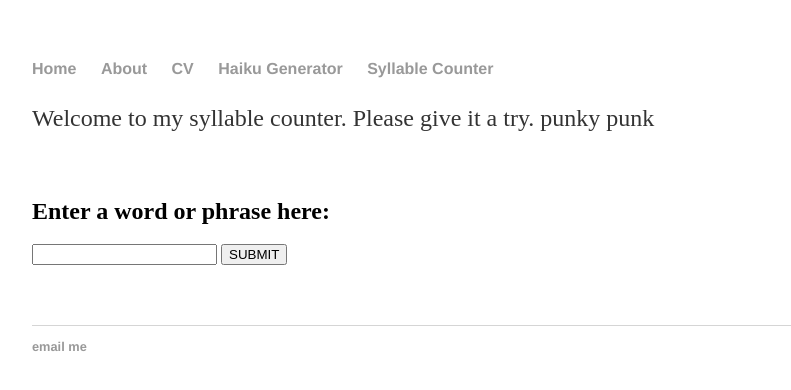
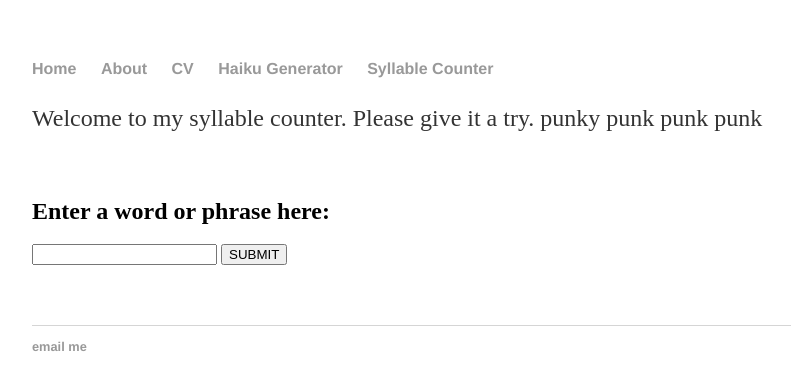
Before and after one commit to SeanEFletcher/SeanEFletcher.github.io, a Jekyll site: the page built from syllable/index.html, in a window 1280 px wide. Shown: the top 390 px of the page, without its empty margins (160-951 px from the left). Built offline with Jekyll 4.4.1, drawn with Linux system fonts in a browser that asks for light colours.

Commit message:
Update index.html

```diff
--- a/syllable/index.html
+++ b/syllable/index.html
@@ -2,7 +2,7 @@
 layout: default
 title: Syllable Counter
 ---
-<p> Welcome to my syllable counter. Please give it a try. punky punk</p><br>
+<p> Welcome to my syllable counter. Please give it a try. punky punk punk punk</p><br>
 <h2 id="prompt">Enter a word or phrase here:</h2>
 
       <form id="form" autocomplete="off">
```
Also changed, not shown: other parts of syllable/index.html (+3 -1 lines).
